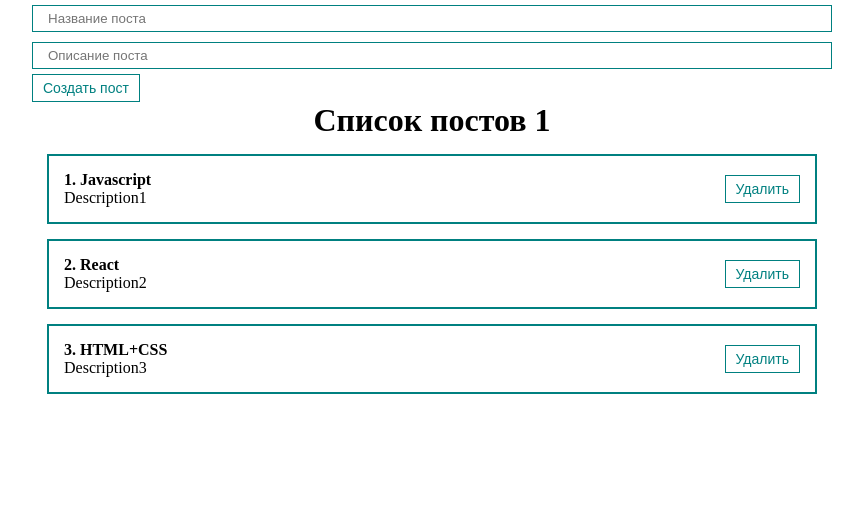
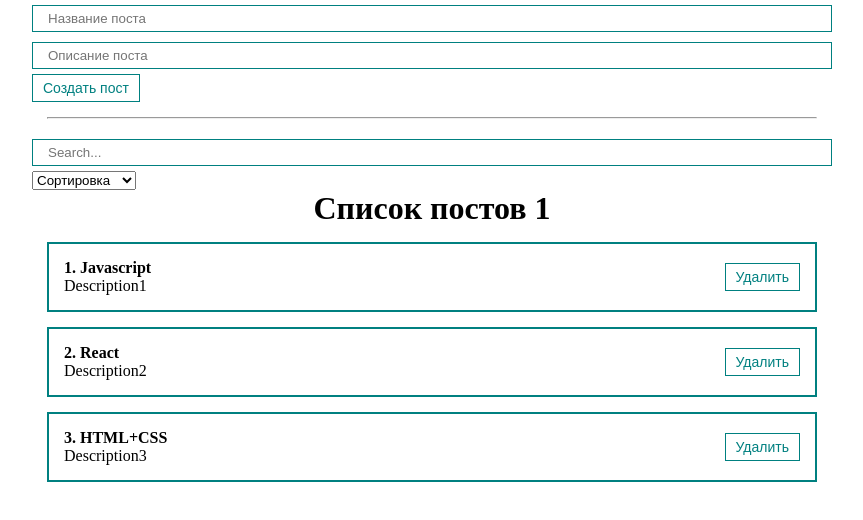
Before and after one commit to Koyd1/MyFirstReactProject, a React (Create React App) app: page / in a window 1280 px wide. Shown: the top 520 px of the page, without its empty margins (208-1071 px from the left). Built offline with nearby package versions, Linux system fonts and the light colour scheme.

Commit message:
Sort + search

```diff
--- a/src/App.js
+++ b/src/App.js
@@ -1,8 +1,9 @@
 import React, { useState} from 'react';
 import './components/styles/App.css';
-// import PostItem from './components/postItem';
 import PostList from './components/postList';
 import PostForm from './components/UI/PostForm';
+import MySelect from './components/UI/Select/MySelect';
+import MyInput from './components/UI/Input/Myinput';
 
 function App() {
   const [posts, setPosts] = useState([
@@ -11,7 +12,18 @@ function App() {
     { id: 3, title: 'HTML+CSS', body: 'Description3' },
   ]);
 
-  // const bodyInputRef = useRef();
+const [selectedSort, setSelectedSort] = useState('')
+const [searchQuery, setSeachQuery] = useState('')
+
+function getSortedPosts() {
+  console.log('sssssssss')
+  if (selectedSort) {
+    return [...posts].sort((a, b) => a [selectedSort].localeCompare(b [selectedSort]))
+  }
+  return posts;
+}
+
+const sortedPosts = getSortedPosts();
   const createPost = (newPost) => {
     setPosts([...posts, newPost]);
   };
@@ -20,11 +32,33 @@ function App() {
     setPosts(posts.filter((p) => p.id !== post.id));
   };
 
+const sortPost = (sort) => {
+  setSelectedSort(sort);
+
+}
+
   return (
-    <div className="App">
+    <div className='App'>
       <PostForm create={createPost} />
+      <hr style={{margin: '15px'}} />
+      <div>
+        <MyInput
+        value={searchQuery}
+        onChange={e => setSeachQuery(e.target.value)}
+        placeholder='Search...'
+        />
+        <MySelect
+        value={selectedSort}
+        onChange={sortPost}
+        defaultValue={'Сортировка'}
+        option={[
+          {value: 'title', name: 'По названию'},
+          {value: 'body', name: 'По описанию'},
+        ]}
+        />
+      </div>
       {posts.length !== 0 ? (
-        <PostList remove={removePost} posts={posts} title="Список постов 1" />
+        <PostList remove={removePost} posts={sortedPosts} title='Список постов 1' />
       ) : (
         <h1 style={{ textAlign: 'center' }}> Посты не найдены!</h1>
         // Когда нет постов
--- /dev/null
+++ b/src/components/UI/Select/MySelect.jsx
@@ -0,0 +1,19 @@
+import React from 'react'
+
+const MySelect = ({option, defaultValue, value, onChange}) => {
+    return(
+        <select
+        value={value}
+        onChange={event => onChange(event.target.value)}
+        >
+            <option disabled value=''>{defaultValue}</option>
+            {option.map(option =>
+            <option key={option.value} value={option.value}>
+                {option.name}
+            </option>
+                )}
+        </select>
+    );
+};
+
+export default MySelect;
--- a/src/components/postItem.jsx
+++ b/src/components/postItem.jsx
@@ -1,5 +1,5 @@
-import React from "react";
-import MyButton from "./UI/Button/MyButton";
+import React from 'react';
+import MyButton from './UI/Button/MyButton';
 
 const PostItem = (props) => {
   return (
```
Also changed, not shown: src/components/UI/PostForm.jsx (+8 -8 lines). Lines whose indentation alone changed are shown as unchanged.
